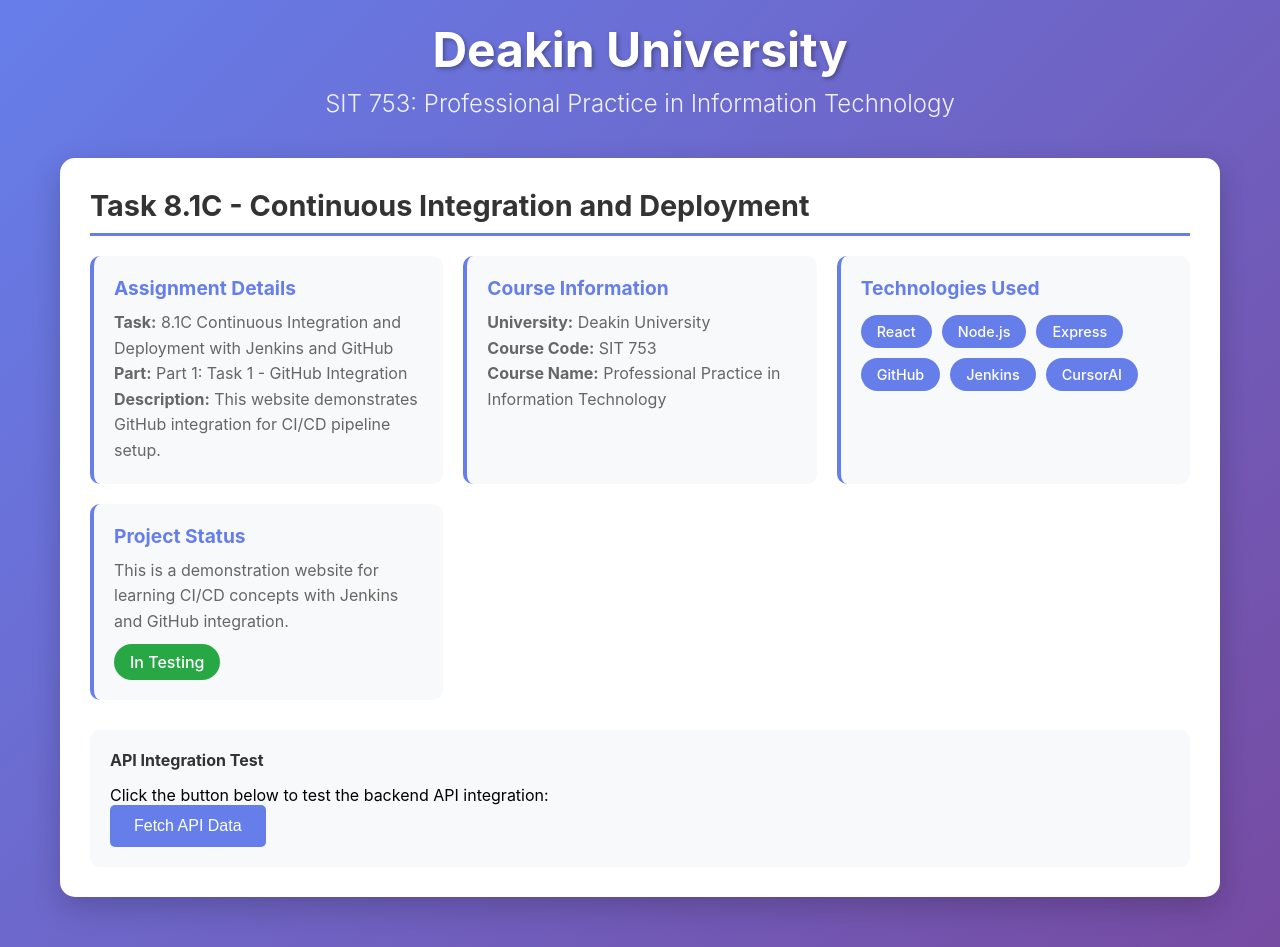
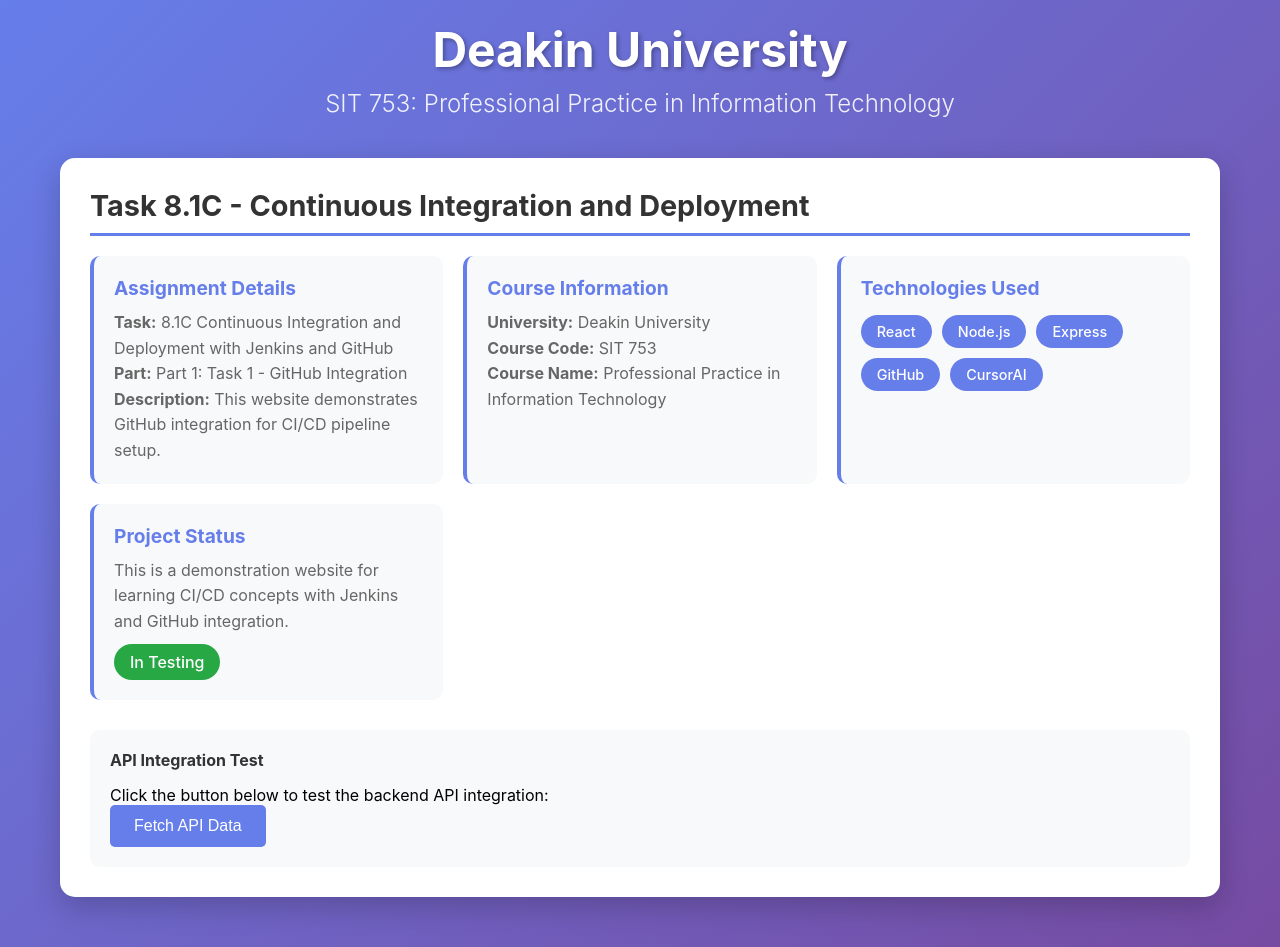
Before and after one commit to dqduong2003/8.2CJenkinsIntegration, a React (Create React App) app in the folder client/: page / in a window 1280 px wide. Built offline with nearby package versions, Linux system fonts and the light colour scheme; the HTML template or start-up script is replaced by a standard one.

Commit message:
Delete Jenkins

```diff
--- a/client/src/App.js
+++ b/client/src/App.js
@@ -49,7 +49,6 @@ function App() {
               <span className="tech-tag">Node.js</span>
               <span className="tech-tag">Express</span>
               <span className="tech-tag">GitHub</span>
-              <span className="tech-tag">Jenkins</span>
               <span className="tech-tag">CursorAI</span>
             </div>
           </div>
```
